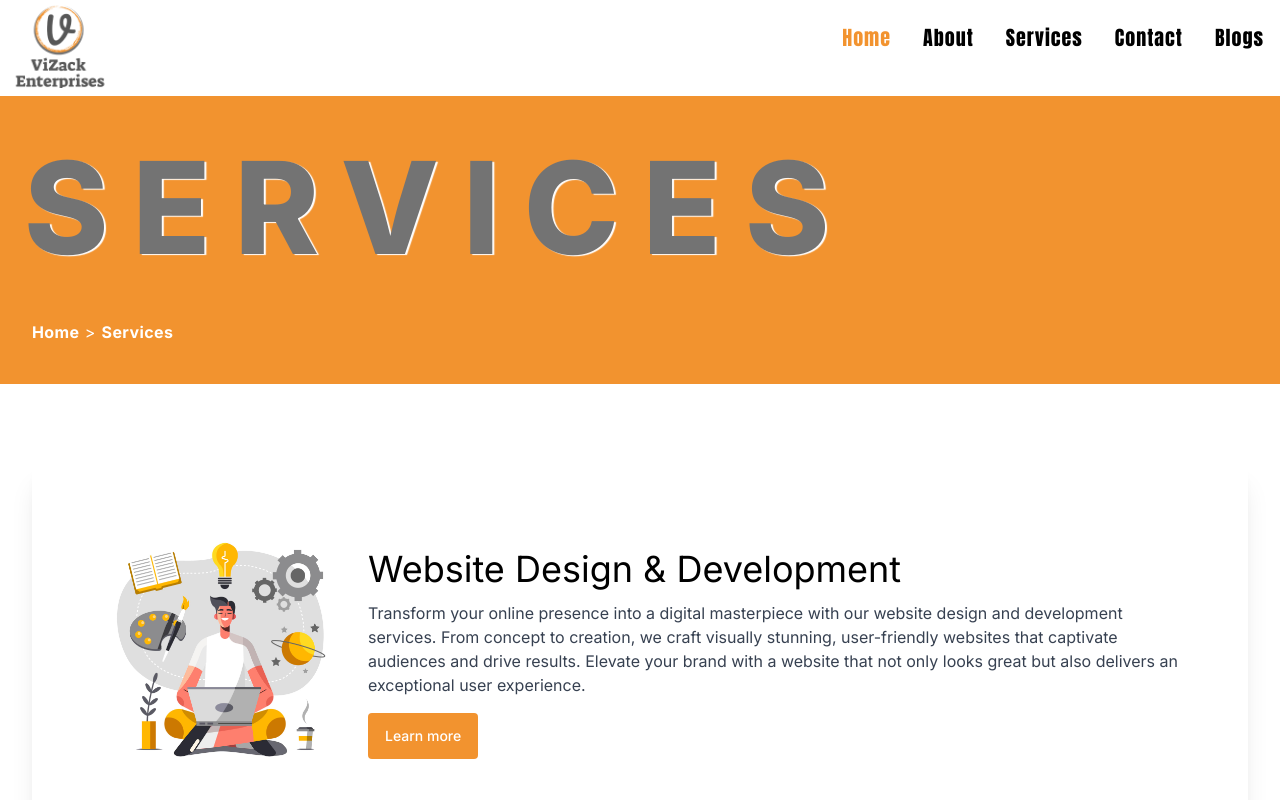
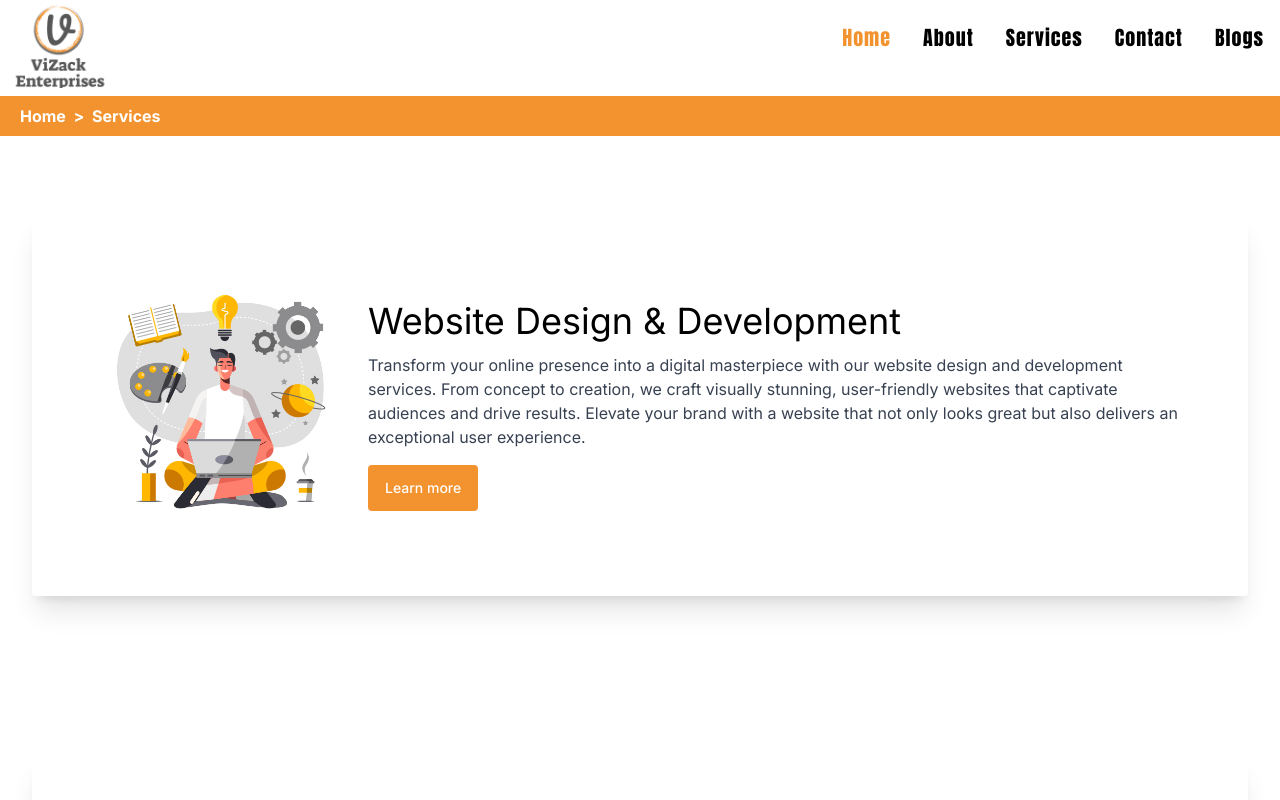
Before and after one commit to ayushsharma74/vizack.com, a Next.js app: page /services in a window 1280 px wide. Shown: the top 800 px of the page. Built offline with nearby package versions, Linux system fonts and the light colour scheme.

Commit message:
upper banner

```diff
--- a/src/app/contact/page.jsx
+++ b/src/app/contact/page.jsx
@@ -1,6 +1,7 @@
 import React from 'react'
 import '@/styles/globals.css'
 import ContactPage from '@/components/ContactPage'
+import Upperbanner from '@/components/Upperbanner'
 
 const contact = () => {
   return (
@@ -47,6 +48,7 @@ const contact = () => {
           </div>
         </div>
       </section> */}
+       <Upperbanner routeName={"Contact"} route={"contact"}/>
       <ContactPage />
     </>
   )
--- a/src/components/Upperbanner.jsx
+++ b/src/components/Upperbanner.jsx
@@ -3,23 +3,14 @@ export default function Upperbanner({content , route,routeName}){
 
     return(
         <>
-            <div className="w-full h-72 bg-default flex justify-between max-md-lg:h-64 transition-all max-md:h-52 max-sm:h-36">
-      <div className="w-fit h-fit">
-                    <div className="h-fit w-fit">
-                        <h1 data-aos="fade-up" data-aos-delay="100" data-aos-duration="1500" className="max-lg:text-8xl text-9xl text-default-gray headings text-shadow-sm shadow-white tracking-long font-extrabold mx-6 py-12 max-md-lg:text-7xl max-md:text-5xl max-min-sm:text-4xl max-min-sm:py-16">
-                            {content}
-                        </h1>
-
-                    </div>
-
-                    <div className="h-full w-full" data-aos="fade-left" data-aos-delay="150" data-aos-duration="500">
-                        <ul className="text-white tracking-wider mx-8 max-sm:text-default-gray">
-                            <Link href={"/"}  className="text-white hover:text-default-gray tracking-wide font-bold max-sm:text-default">Home</Link>
-                            &nbsp;&gt;&nbsp;
-                            <Link href={`/${route}`} className="text-white hover:text-default-gray tracking-wide font-bold max-sm:text-default">{routeName}</Link>
-                        </ul>
-                    </div>
-                </div>
+                <div className="bg-default w-full h-10 flex items-center px-5" >
+                    <h1 className="text-white hover:text-default-gray font-bold">
+                        <Link href={"/"}>Home &nbsp;</Link>
+                    </h1>
+                    <h1 className="text-white font-bold"> &gt;</h1>
+                    <h1 className="text-white hover:text-default-gray font-bold">
+                        <Link href={`/${route}`} >&nbsp; {routeName}</Link>
+                    </h1>
                 </div>
         </>
     );
```
